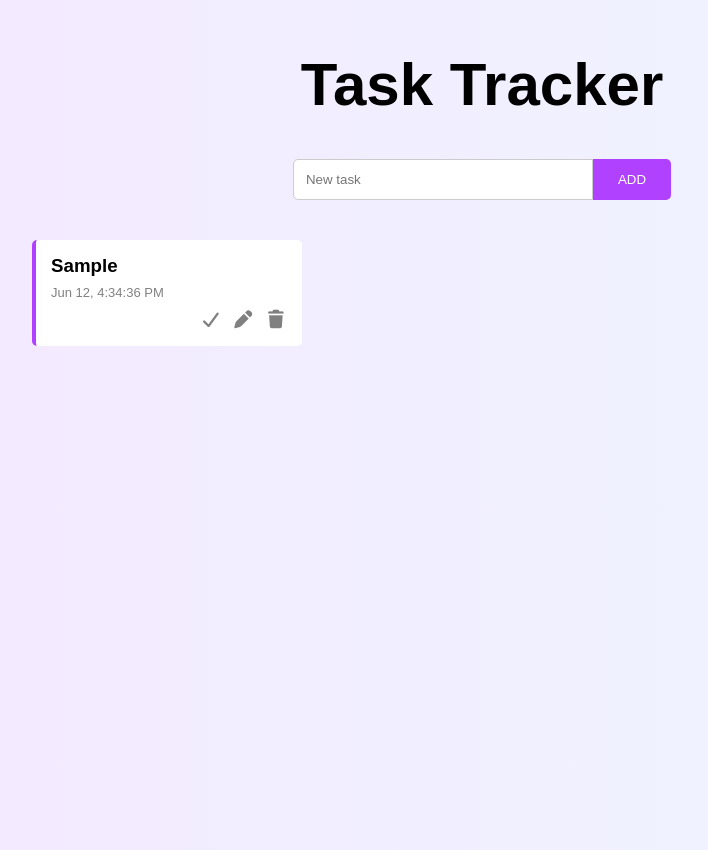
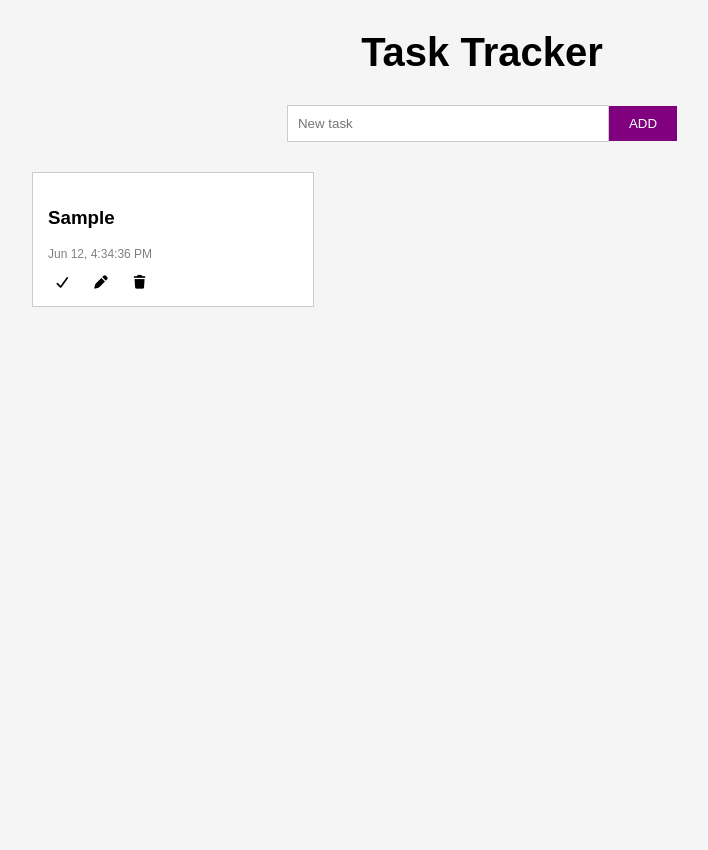
Before and after one commit to DaljitKaur08/to-do, a React (Create React App) app: page / in a window 1280 px wide. Both pictures are taken after typing "Sample" into the empty fields and a click on the button "ADD". Shown: the whole page, without its empty margins (158-866 px from the left). After the commit the page ends 800 px from the top, so only its background shows below. Built offline with nearby package versions, Linux system fonts and the light colour scheme.

Commit message:
reducers

```diff
--- a/src/css/index.css
+++ b/src/css/index.css
@@ -1,57 +1,43 @@
-* {
-    margin: 0;
-    padding: 0;
-    box-sizing: border-box;
-}
+@charset "utf-8";
 
 body {
     font-family: Arial, sans-serif;
-    background: linear-gradient(to right, #f4e8ff, #eef7ff);
-    min-height: 100vh;
+    background-color: #f5f5f5;
 }
 
 .container {
     width: 900px;
-    margin: 0 auto;
+    margin: auto;
 }
-
-/* Header */
 
 header {
     text-align: center;
-    margin-top: 50px;
+    margin-top: 30px;
 }
 
 header h1 {
-    font-size: 60px;
-    margin-bottom: 40px;
+    font-size: 40px;
+    margin-bottom: 30px;
 }
 
-/* Form */
-
 form {
-    display: flex;
-    justify-content: center;
-    margin-bottom: 40px;
+    text-align: center;
+    margin-bottom: 30px;
 }
 
-input {
+input[type=text] {
     width: 300px;
-    padding: 12px;
+    padding: 10px;
     border: 1px solid #ccc;
-    border-radius: 5px 0 0 5px;
 }
 
 form button {
-    padding: 12px 25px;
-    background-color: #b041ff;
+    padding: 10px 20px;
+    background-color: purple;
     color: white;
     border: none;
-    border-radius: 0 5px 5px 0;
     cursor: pointer;
 }
-
-/* Task Cards */
 
 .tasks-grid {
     display: flex;
@@ -60,51 +46,37 @@ form button {
 }
 
 .task-card {
-    width: 270px;
+    width: 250px;
     background-color: white;
+    border: 1px solid #ccc;
     padding: 15px;
-    border-left: 4px solid #b041ff;
-    border-radius: 5px;
 }
 
 .task-card.completed {
-    border-left: 4px solid #2ecc71;
-}
-
-.task-card h3 {
-    margin-bottom: 8px;
+    border: 2px solid green;
 }
 
 .task-card.completed h3 {
-    color: #2ecc71;
+    color: green;
 }
 
 .task-date {
     color: gray;
-    font-size: 13px;
-    margin-bottom: 10px;
+    font-size: 12px;
+    margin-top: 10px;
 }
 
-/* Icons */
-
 .task-actions {
-    display: flex;
-    justify-content: flex-end;
-    gap: 10px;
+    margin-top: 10px;
 }
 
 .icon-btn {
+    margin-right: 10px;
     background: none;
     border: none;
     cursor: pointer;
-    color: gray;
-    font-size: 18px;
 }
 
 .icon-btn:hover {
-    color: #b041ff;
+    color: purple;
 }
-
-.task-card.completed .icon-btn:first-child {
-    color: #2ecc71;
-}
```
